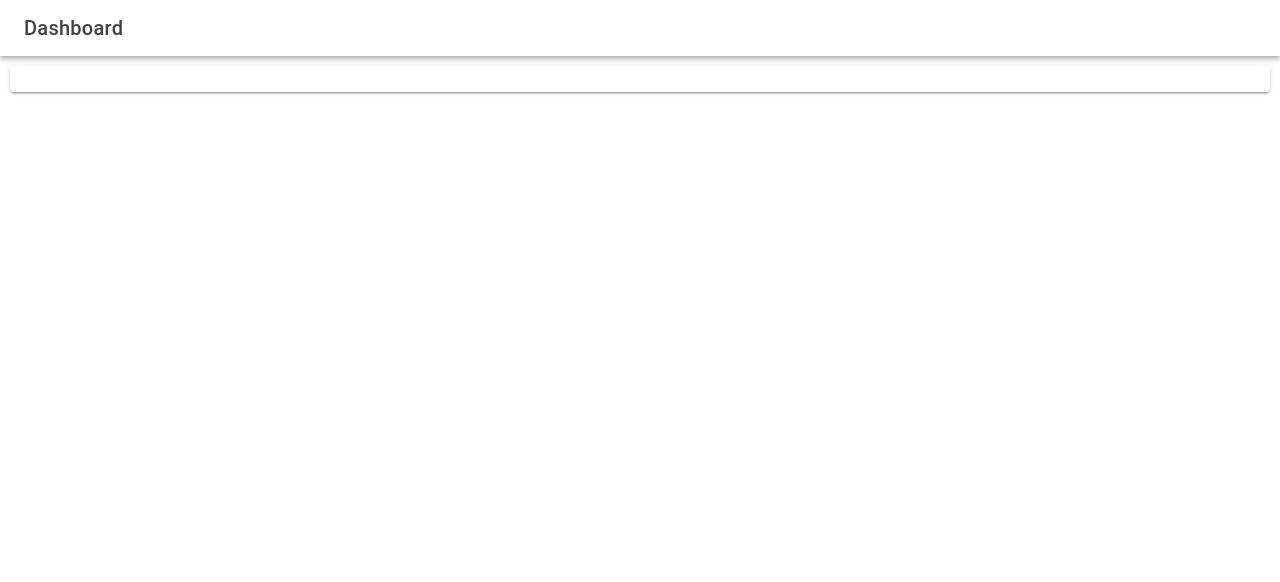
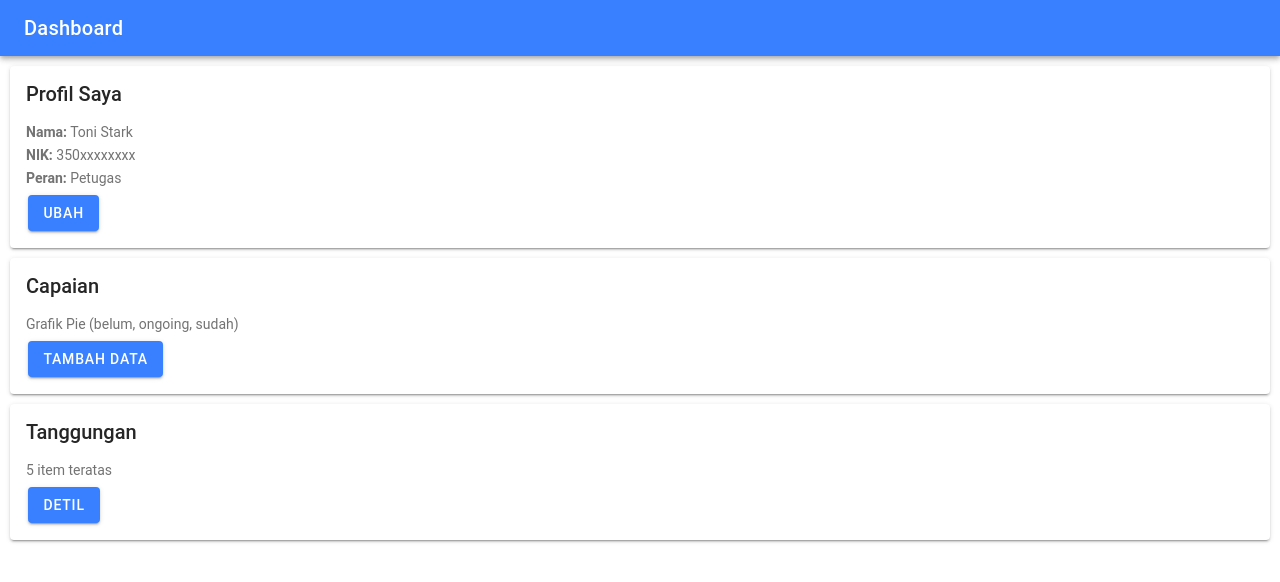
Before and after one commit to mohammadzarkasi/ion-app1, a React (Vite) app: page /dashboard in a window 1280 px wide. Shown: the top 582 px of the page. Built offline with nearby package versions, Linux system fonts and the light colour scheme.

Commit message:
tambah item di dashboard

```diff
--- a/src/pages/Dashboard/dashboard.tsx
+++ b/src/pages/Dashboard/dashboard.tsx
@@ -1,11 +1,11 @@
-import { IonBackButton, IonButtons, IonCard, IonCardContent, IonContent, IonHeader, IonPage, IonTitle, IonToast, IonToolbar } from "@ionic/react";
+import { IonBackButton, IonButton, IonButtons, IonCard, IonCardContent, IonCardHeader, IonCardTitle, IonContent, IonHeader, IonPage, IonText, IonTitle, IonToast, IonToolbar } from "@ionic/react";
 
 const DashboardPage: React.FC = () => {
 
     return (
         <IonPage>
             <IonHeader>
-                <IonToolbar>
+                <IonToolbar color={'primary'}>
                     <IonButtons slot="start">
                         <IonBackButton />
                     </IonButtons>
@@ -14,9 +14,43 @@ const DashboardPage: React.FC = () => {
             </IonHeader>
             <IonContent>
                 <IonCard>
+                    <IonCardHeader>
+                        <IonCardTitle>Profil Saya</IonCardTitle>
+                    </IonCardHeader>
                     <IonCardContent>
+                        <IonText>
+                            <p><b>Nama:</b> Toni Stark</p>
+                            <p><b>NIK:</b> 350xxxxxxxx</p>
+                            <p><b>Peran:</b> Petugas</p>
+                        </IonText>
+                        <IonButton>Ubah</IonButton>
                     </IonCardContent>
                 </IonCard>
+
+                <IonCard>
+                    <IonCardHeader>
+                        <IonCardTitle>Capaian</IonCardTitle>
+                    </IonCardHeader>
+                    <IonCardContent>
+                        <IonText>
+                            <p>Grafik Pie (belum, ongoing, sudah)</p>
+                        </IonText>
+                        <IonButton>Tambah Data</IonButton>
+                    </IonCardContent>
+                </IonCard>
+
+                <IonCard>
+                    <IonCardHeader>
+                        <IonCardTitle>Tanggungan</IonCardTitle>
+                    </IonCardHeader>
+                    <IonCardContent>
+                        <IonText>
+                            <p>5 item teratas</p>
+                        </IonText>
+                        <IonButton>Detil</IonButton>
+                    </IonCardContent>
+                </IonCard>
+
             </IonContent>
         </IonPage>
     );
```
